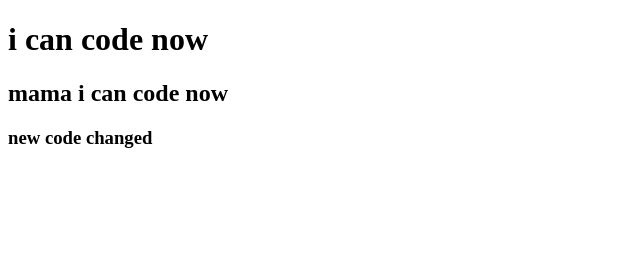
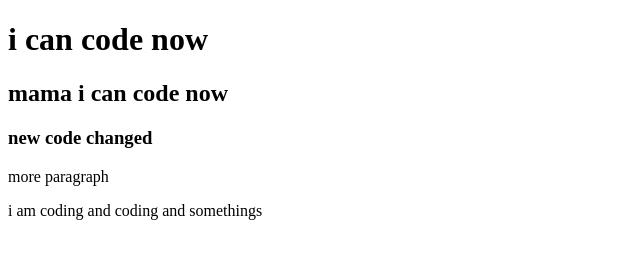
Before and after one commit to irfankhan07/my-first-repo, a plain HTML site: page index.html in a window 1280 px wide. Shown: the whole page, without its empty margins (0-640 px from the left). Drawn offline with Linux system fonts and the light colour scheme.

Commit message:
added paragraph

```diff
--- a/index.html
+++ b/index.html
@@ -10,5 +10,7 @@
     <h1>i can code now</h1>
     <h2>mama i can code now</h2>
     <h3>new code changed</h3>
+    <p>more paragraph</p>
+    <p>i am coding and coding and somethings </p>
 </body>
 </html>
```
